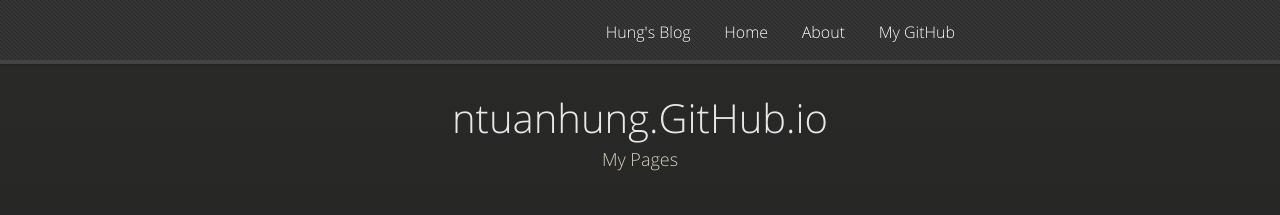
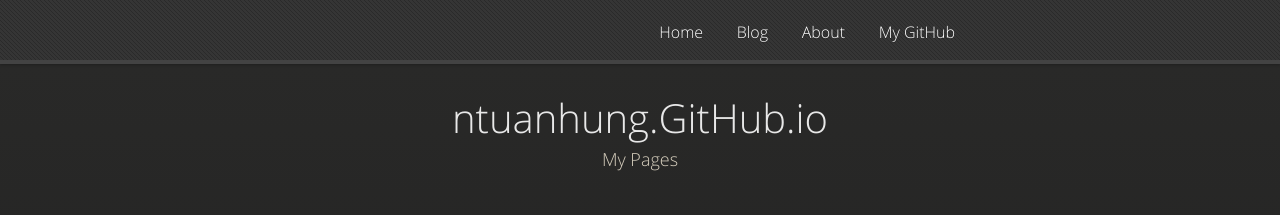
Before and after one commit to ntuanhung/ntuanhung.github.io, a Jekyll site: the page built from index.html, in a window 1280 px wide. Shown: the top 215 px of the page. Built offline with Jekyll 4.4.1, drawn with Linux system fonts in a browser that asks for light colours; nearby versions of some CDN libraries.

Commit message:
Update default.html

```diff
--- a/_layouts/default.html
+++ b/_layouts/default.html
@@ -24,8 +24,8 @@
       <div class="wrapper">
 	<div id="header">
         <nav>
-          <li><a href="/blog">Hung's Blog</a></li>
        	  <li><a href="/">Home</a></li>
+       	  <li><a href="/blog">Blog</a></li>
 	  <li><a href="/about">About</a></li>
           <li><a href="https://github.com/ntuanhung">My GitHub</a></li>
         </nav>
```
